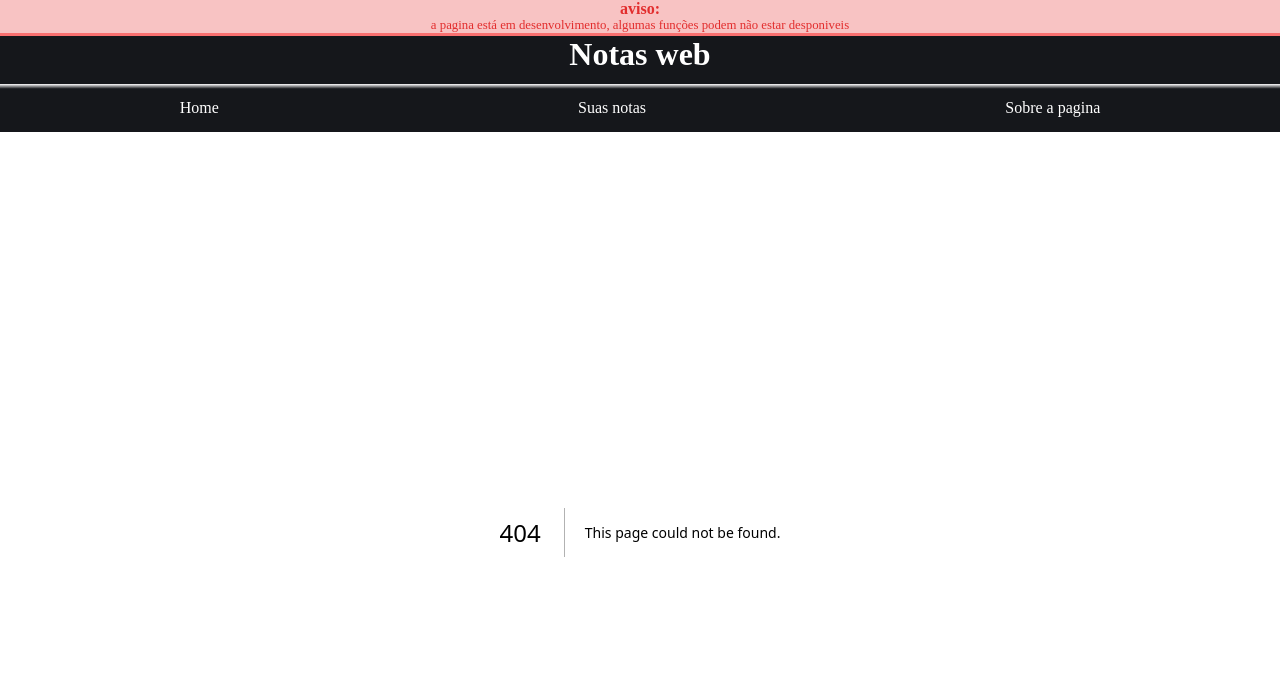
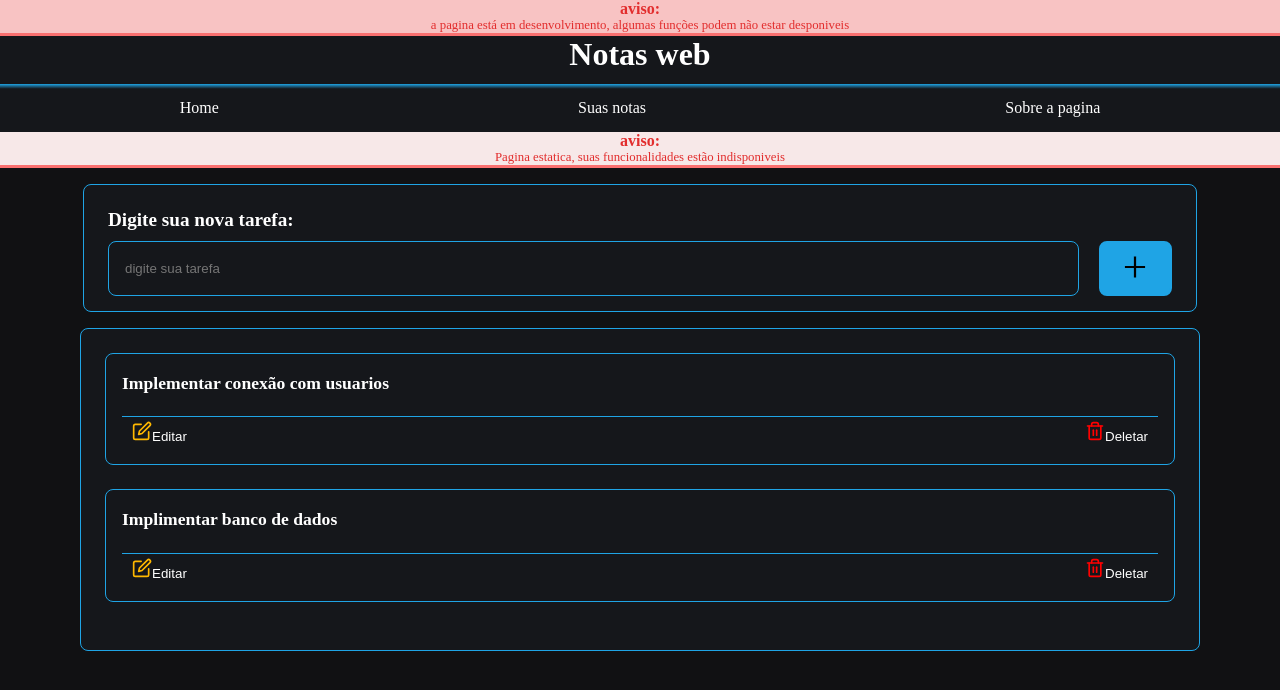
Before and after one commit to GBfds/notas_web, a Next.js app: page /notas in a window 1280 px wide. Before the commit this address had no page. Shown: the top 690 px of the page. Built offline with nearby package versions, Linux system fonts and the light colour scheme.

Commit message:
pagina estatica do home

```diff
--- a/package.json
+++ b/package.json
@@ -9,6 +9,7 @@
     "lint": "next lint"
   },
   "dependencies": {
+    "firebase": "^8.8.1",
     "next": "13.0.1",
     "react": "18.2.0",
     "react-dom": "18.2.0",
--- a/src/components/Header/index.tsx
+++ b/src/components/Header/index.tsx
@@ -12,7 +12,7 @@ export function Header(){
                 <Link href="/">
                     Home
                 </Link>
-                <Link href="/construcao">
+                <Link href="/notas">
                     Suas notas
                 </Link>
                 <Link href="/sobre">
--- a/src/components/Header/styles.module.scss
+++ b/src/components/Header/styles.module.scss
@@ -23,6 +23,6 @@
         align-items: center;
         justify-content: space-around;
 
-        background: linear-gradient( to top, var(--gray-700) 90%, var(--white));
+        background: linear-gradient( to top, var(--gray-700) 90%, var(--blue-900));
     }
 }
--- /dev/null
+++ b/src/components/StaticPage/index.tsx
@@ -0,0 +1,10 @@
+import styles from "./styles.module.scss";
+
+export function StaticPage(){
+    return(
+        <div className={styles.alert}>
+            <span>aviso:</span>
+            <p>Pagina estatica, suas funcionalidades estão indisponiveis</p>
+        </div>
+    )
+}
--- /dev/null
+++ b/src/components/StaticPage/styles.module.scss
@@ -0,0 +1,23 @@
+.alert{
+    width: 100%;
+    background-color: rgb(247, 232, 232);
+    color: rgb(226, 45, 45);
+
+    border-bottom: 3px solid rgb(250, 112, 112);
+
+    display: flex;
+    flex-direction: column;
+    justify-content: center;
+    align-items: center;
+    text-align: center;
+
+    span{
+        font-weight: bold;
+        font-size: 1rem;
+    }
+
+    p{
+        font-size: 0.8rem;
+        font-weight: 500;
+    }
+}
--- /dev/null
+++ b/src/pages/notas/index.tsx
@@ -0,0 +1,78 @@
+import styles from "./styles.module.scss";
+import { StaticPage } from "../../components/StaticPage";
+
+import {useState} from "react"
+import Head from "next/head";
+import { AiOutlinePlus } from "react-icons/ai";
+import { FiEdit, FiTrash2 } from "react-icons/fi";
+
+export default function notas(){
+    const [novaTarefa, setNovaTarefa] = useState("");
+
+    return(
+        <>
+        <Head>
+            <title>Suas notas - Notas web</title>
+        </Head>
+        <StaticPage/>
+        <main className={styles.container}>
+            <div className={styles.contentForm}>
+                <label>Digite sua nova tarefa:</label>
+                <form>
+                    <input
+                    type="text"
+                    placeholder="digite sua tarefa"
+                    value={novaTarefa}
+                    onChange={(e)=> setNovaTarefa(e.target.value)}
+
+                    />
+
+                    <button>
+                        <AiOutlinePlus size={30}/>
+                    </button>
+                </form>
+
+
+            </div>
+
+            <div className={styles.contentTarefas}>
+                <article>
+                    <div className={styles.tarefa}>
+                        <h2>Implementar conexão com usuarios</h2>
+                    </div>
+
+                    <div className={styles.actions}>
+                        <button>
+                            <FiEdit size={20} color="#ffb800"/>
+                            <span>Editar</span>
+                        </button>
+
+                        <button>
+                            <FiTrash2 size={20} color="red"/>
+                            <span>Deletar</span>
+                        </button>
+                    </div>
+                </article>
+
+                <article>
+                    <div className={styles.tarefa}>
+                        <h2>Implimentar banco de dados</h2>
+                    </div>
+
+                    <div className={styles.actions}>
+                        <button>
+                            <FiEdit size={20} color="#ffb800"/>
+                            <span>Editar</span>
+                        </button>
+
+                        <button>
+                            <FiTrash2 size={20} color="red"/>
+                            <span>Deletar</span>
+                        </button>
+                    </div>
+                </article>
+            </div>
+        </main>
+        </>
+    )
+}
--- /dev/null
+++ b/src/pages/notas/styles.module.scss
@@ -0,0 +1,98 @@
+.container{
+    max-width: 1120px;
+    display: flex;
+    flex-direction: column;
+    margin: 0 auto;
+
+
+    .contentForm{
+        max-width: 100%;
+        margin: 1rem 3px;
+        height: 8rem;
+        padding: 1.5rem;
+        background-color: var(--gray-700);
+        border: 1px solid var(--blue-900);
+        border-radius: 8px;
+
+        label{
+            height: 20%;
+            color: var(--white);
+            font-weight: 800;
+            font-size: 1.2rem;
+        }
+
+        form{
+            margin-top: 10px;
+            height: 70%;
+            display: flex;
+            flex-direction: row;
+
+            input{
+                width: 100%;
+                margin-right: 20px;
+                background-color: var(--gray-700);
+                border: 0;
+                border: 1px solid var(--blue-900);
+                border-radius: 8px;
+                padding: 1rem;
+                color: var(--white);
+            }
+
+            button{
+                height: 100%;
+                width: 80px;
+                background-color: var(--blue-900);
+                border: 2px solid var(--blue-900);
+                border-radius: 8px;
+                transition: 0.4s;
+            }
+
+            button:hover{
+                background-color: transparent;
+                color: var(--blue-900);
+            }
+
+        }
+    }
+
+    .contentTarefas{
+        width: 100%;
+        min-height: 40vh;
+        background-color: var(--gray-700);
+        border: 1px solid var(--blue-900);
+        border-radius: 8px;
+        padding: 1.5rem;
+
+        article{
+            background-color: var(--gray-700);
+            border: 1px solid var(--blue-900);
+            border-radius: 8px;
+            padding: 1rem;
+            min-height: 3rem;
+            margin-bottom: 1.5rem;
+
+            h2{
+                color: var(--white);
+                font-size: 1.1rem;
+                line-height: 150%;
+                margin-bottom: 20px;
+            }
+
+            .actions{
+                display: flex;
+                flex-direction: row;
+                justify-content: space-between;
+                align-items: flex-end;
+                border-top: 1px solid var(--blue-900);
+
+                button{
+                    background-color: transparent;
+                    border: 0;
+                    padding: 4px 10px;
+                    color: var(--white);
+                    cursor: pointer;
+                }
+            }
+        }
+    }
+}
```
Also changed, not shown: 1 other file (tests, documents, lock files or other folders).
